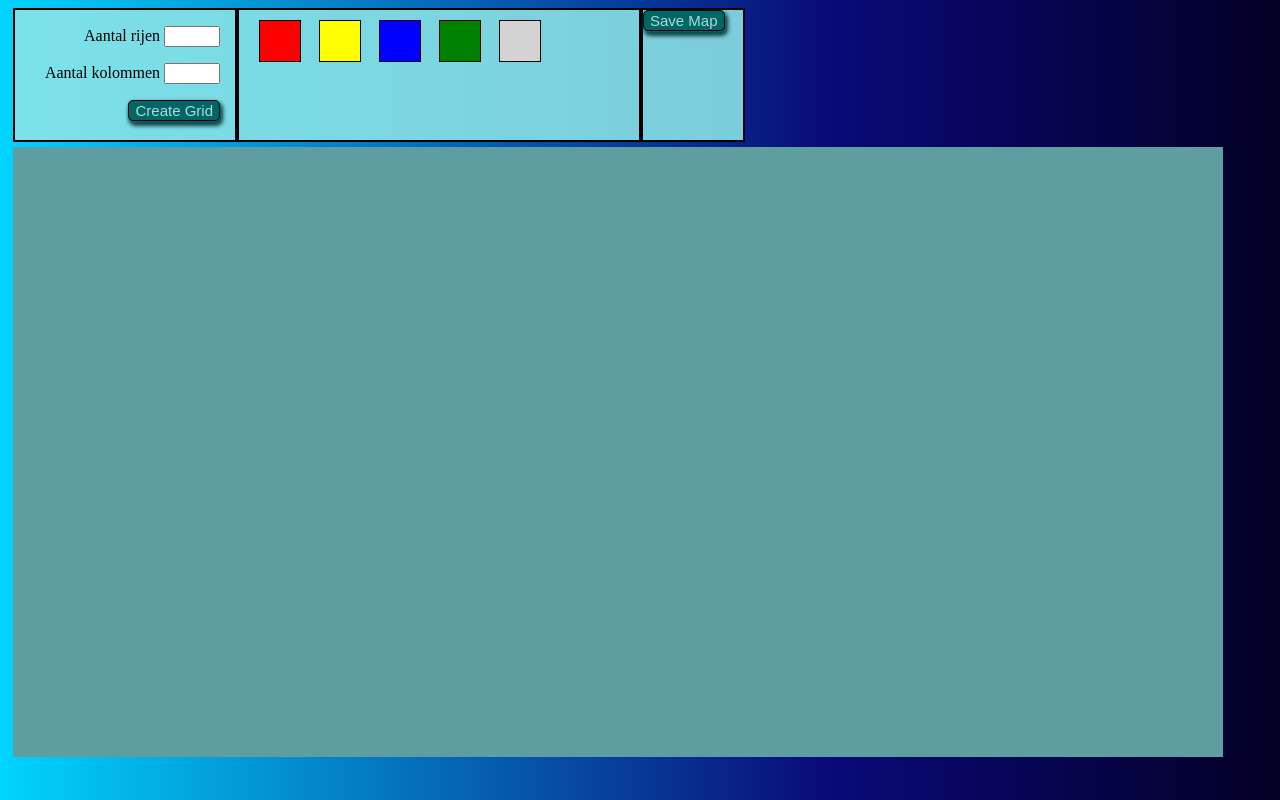
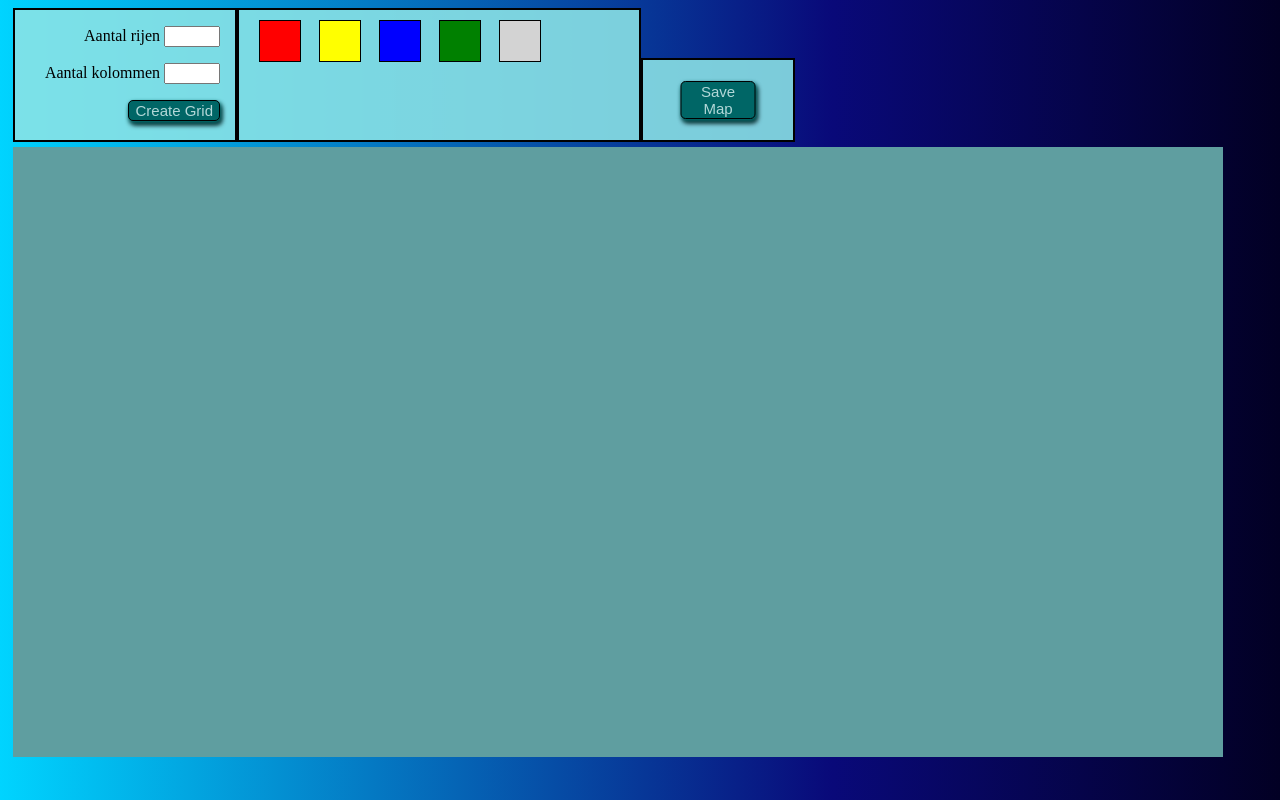
Before and after one commit to JTReerink/Grid-maker, a plain HTML site: page index.html in a window 1280 px wide. Drawn offline with Linux system fonts and the light colour scheme.

Commit message:
Werkend!!!

```diff
--- a/index.html
+++ b/index.html
@@ -25,7 +25,7 @@
             </div>
         </div>
         <div class="bovenBalkRechts">
-            <button id="save" class="save">Save Map</button>
+            <button id="save" class="center">Save Map</button>
         </div>
     </div>
 
--- a/script.js
+++ b/script.js
@@ -158,11 +158,28 @@ savebutton.addEventListener("click", ()=> {
     let finishedLevel = JSON.stringify(tileData);
     console.log(finishedLevel);
 
-    download(finishedLevel, "map", "application/json");
+    download("map.json", finishedLevel)
+    //download(finishedLevel, "map.json"/*, "application/json"*/);
 
 
 });
 
+function download(filename, text) {
+    let a = document.createElement("a");
+    a.setAttribute('href', 'data:text/plain;charset=utf-8,' + encodeURIComponent(text));
+    a.setAttribute('download', filename);
+
+    console.log(a);
+
+    a.style.display = 'none';
+    document.body.appendChild(a);
+
+    a.click();
+
+    document.body.removeChild(a);
+}
+
+/*
 function download (data, filename, type) {
     let downloadHolder = document.getElementsByClassName("bovenBalkRechts");
     let file = new Blob([data], {type: type});
@@ -173,6 +190,6 @@ function download (data, filename, type) {
     console.log(url)
     downloadHolder.appendChild(a);
 }
-
+*/
 
 // map.json
--- a/styles.css
+++ b/styles.css
@@ -25,11 +25,21 @@ background: linear-gradient(270deg, rgba(2,0,36,1) 0%, rgba(9,9,121,1) 35%, rgba
 }
 
 .bovenBalkRechts{
-    position: static;
+    position: relative;
     background-color: rgba(140, 228, 231, 0.884);
-    width: 100px;
-    height: 130px;
+    width: 150px;
+    height: 80px;
+    margin-top: 50px;
     border: 2px solid black;
+}
+
+.center {
+    margin: 0;
+    position: absolute;
+    top: 50%;
+    left: 50%;
+    -ms-transform: translate(-50%, -50%);
+  transform: translate(-50%, -50%);
 }
 
 .right {
```
